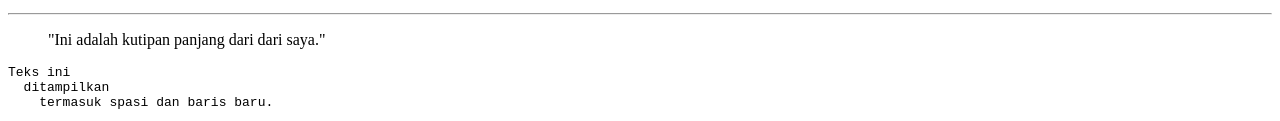
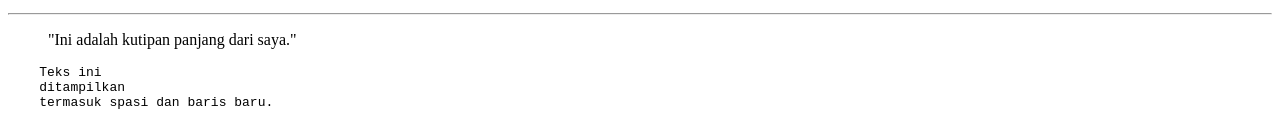
Before and after one commit to MarnoMeo/Portfolio, a plain HTML site: page blog.html in a window 1280 px wide. Shown: the part 1081-1202 px from the top of the page. Drawn offline with Linux system fonts and the light colour scheme.

Commit message:
New Changes

```diff
--- a/blog.html
+++ b/blog.html
@@ -52,17 +52,17 @@
     <hr>
 
     <blockquote>
-        "Ini adalah kutipan panjang dari dari saya."
+        "Ini adalah kutipan panjang  dari saya."
     </blockquote>
 
     <pre>
-Teks ini
-  ditampilkan
+    Teks ini
+    ditampilkan
     termasuk spasi dan baris baru.
     <p>
     <h2>Table HTML</h2>
     Berikut adalah tabel yang menampilkan Nama, NIM, dan Jurusan
-     untuk Nama Mahasiswa:Marno, Fikri, Juan, dan Sipri. Dan mereka  jurusan TI:
+     untuk Nama Mahasiswa: Marno, Fikri, Juan, dan Sipri. Dan mereka  jurusan TI:
 <head>
     <title>Data Mahasiswa</title>
     <style>
```
